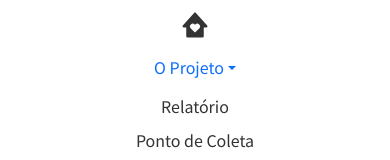
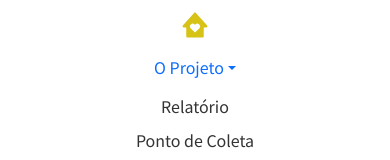
Before and after one commit to DaianeKCamargo/FATEC_ProjetoIntegrador2, a Next.js app: page / in a window 390 px wide. Both pictures are taken after a click on the icon 330 px from the left and 47 px from the top of the page. Shown: the top 160 px of the page. Built offline with nearby package versions, Linux system fonts and the light colour scheme.

Commit message:
FIX: Navbar
Alteração de cor da casinha home;

Tentativa de mudar a cor do dropdown em mobile.

```diff
--- a/app/globals.css
+++ b/app/globals.css
@@ -27,8 +27,6 @@ section {
 /* PÁGINAS */
 
 
-
-
 /* COMPONENTES */
 
 
@@ -40,11 +38,11 @@ section {
   }
 
   /* NAVBAR */
-  /* a {
+  a {
     -webkit-tap-highlight-color: transparent;
     text-decoration: none;
     color: inherit;
-  } */
+  }
 
 
 }
--- a/components/navbar/NavbarLogout.tsx
+++ b/components/navbar/NavbarLogout.tsx
@@ -84,7 +84,7 @@ export default function NavbarLogout() {
                     <Nav className={styles.navlateral}>
                         <div className={styles.navitemslateral}>
                             <Link className={styles.item} href="/" onClick={handleFechado}>
-                                <BiSolidHomeHeart size={30} />
+                                <BiSolidHomeHeart size={30} color='#D7C216' />
                             </Link>
 
                             <NavDropdown className={styles.item1} title="O Projeto">
```
